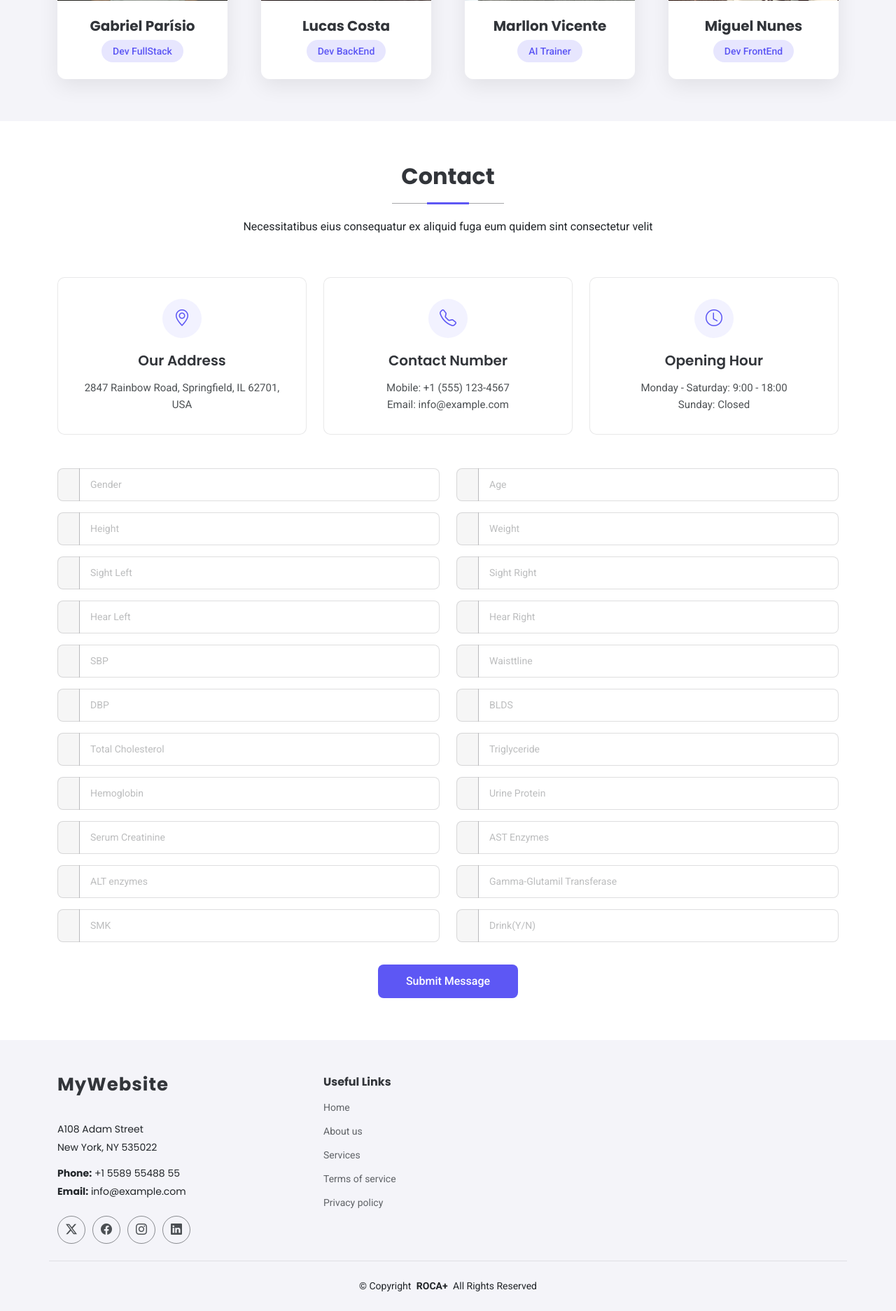
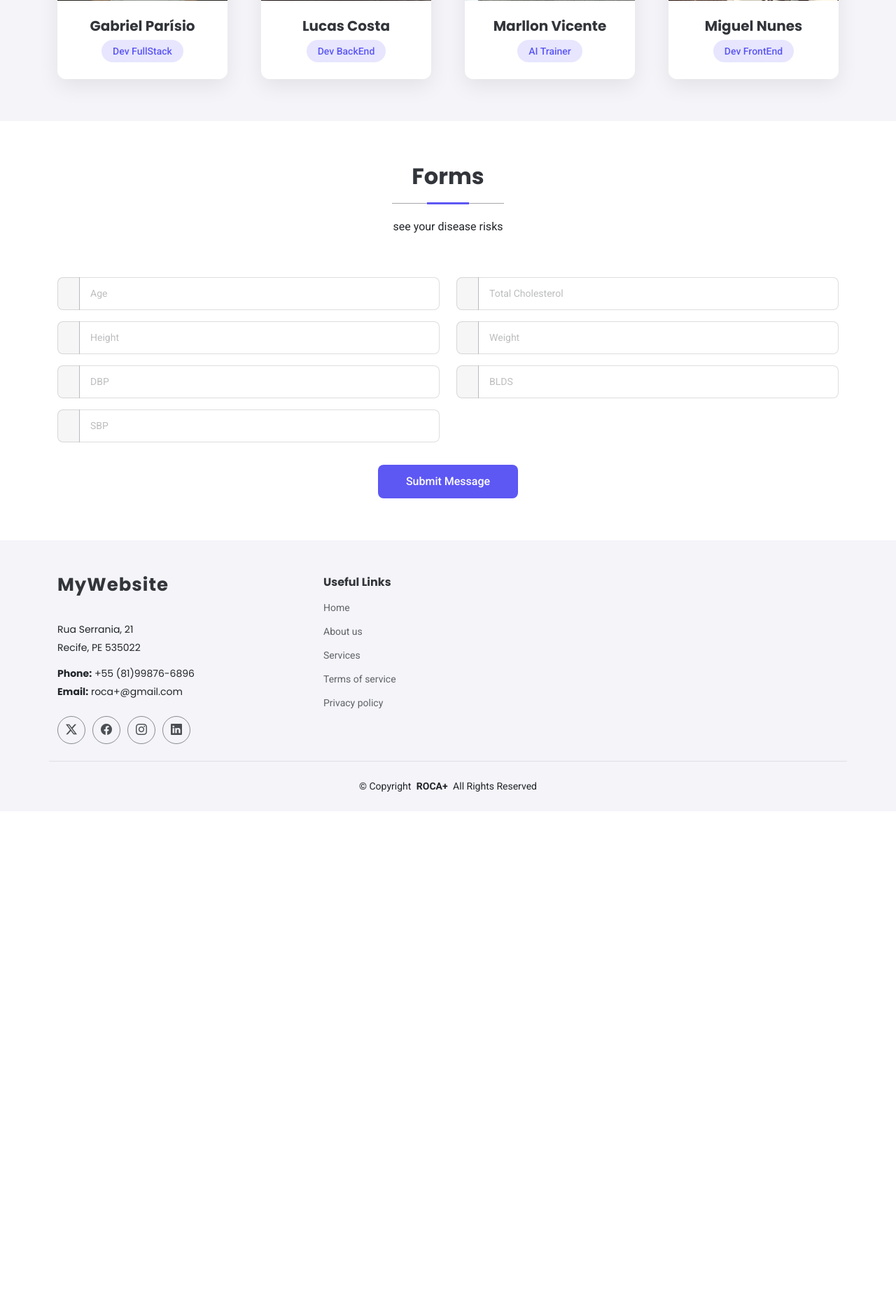
Before and after one commit to Marllonv/AIapp, a Flask app: page / in a window 1280 px wide. Shown: the part 3694-5567 px from the top of the page at 70% size. After the commit the page ends 4825 px from the top, so only its background shows below. Run offline with Flask 3, Linux system fonts and the light colour scheme; some libraries are stand-ins or nearby versions.

Commit message:
update forms

```diff
--- a/templates/index.html
+++ b/templates/index.html
@@ -25,7 +25,15 @@
   <link href="../static/assets/vendor/swiper/swiper-bundle.min.css" rel="stylesheet">
 
   <!-- Main CSS File -->
-  <link href="../static/../static/assets/css/main.css" rel="stylesheet">
+  <link href="../static/assets/css/main.css" rel="stylesheet">
+
+  <!-- =======================================================
+  * Template Name: Invent
+  * Template URL: https://bootstrapmade.com/invent-bootstrap-business-template/
+  * Updated: May 12 2025 with Bootstrap v5.3.6
+  * Author: BootstrapMade.com
+  * License: https://bootstrapmade.com/license/
+  ======================================================== -->
 </head>
 
 <body class="index-page">
@@ -363,204 +371,90 @@
 
       <!-- Section Title -->
       <div class="container section-title" data-aos="fade-up">
-        <h2>Contact</h2>
-        <p>Necessitatibus eius consequatur ex aliquid fuga eum quidem sint consectetur velit</p>
+        <h2>Forms</h2>
+        <p>see your disease risks</p>
       </div><!-- End Section Title -->
 
       <div class="container" data-aos="fade-up" data-aos-delay="100">
-
-        <div class="row gy-4 mb-5">
-          <div class="col-lg-4" data-aos="fade-up" data-aos-delay="100">
-            <div class="info-card">
-              <div class="icon-box">
-                <i class="bi bi-geo-alt"></i>
-              </div>
-              <h3>Our Address</h3>
-              <p>2847 Rainbow Road, Springfield, IL 62701, USA</p>
-            </div>
-          </div>
-
-          <div class="col-lg-4" data-aos="fade-up" data-aos-delay="200">
-            <div class="info-card">
-              <div class="icon-box">
-                <i class="bi bi-telephone"></i>
-              </div>
-              <h3>Contact Number</h3>
-              <p>Mobile: +1 (555) 123-4567<br>
-                Email: info@example.com</p>
-            </div>
-          </div>
-
-          <div class="col-lg-4" data-aos="fade-up" data-aos-delay="300">
-            <div class="info-card">
-              <div class="icon-box">
-                <i class="bi bi-clock"></i>
-              </div>
-              <h3>Opening Hour</h3>
-              <p>Monday - Saturday: 9:00 - 18:00<br>
-                Sunday: Closed</p>
-            </div>
-          </div>
-        </div>
-
         <div class="row">
           <div class="col-lg-12">
             <div class="form-wrapper" data-aos="fade-up" data-aos-delay="400">
               <form action="forms/contact.php" method="post" role="form" class="php-email-form">
                 <div class="row">
+
                   <div class="col-md-6 mb-3 form-group">
                     <div class="input-group">
                       <span class="input-group-text"></span>
-                      <input type="text" name="gender" class="form-control" placeholder="Gender" required="">
+                      <input type="number" class="form-control" name="number" id="age" placeholder="Age" required="" data-bs-toggle="tooltip"
+                      data-bs-placement="right"
+                      title="Age: put the number of your age, example: 24">
+                    </div>
+
+                  </div>
+                  <div class="col-md-6 mb-3 form-group">
+                    <div class="input-group">
+                      <span class="input-group-text"></span>
+                      <input type="number" name="totchole" id="tot_chole" class="form-control" placeholder="Total Cholesterol" required="" data-bs-toggle="tooltip"
+                      data-bs-placement="right"
+                      title="Total Cholesterol[mg/dL], example 193.0 ">
+                    </div>
+                  </div>
+                </div>
+
+                <div class="row">
+                  <div class="col-md-6 mb-3 form-group">
+                    <div class="input-group">
+                      <span class="input-group-text"></span>
+                      <input type="number" name="height" id="height" class="form-control" placeholder="Height" required="" data-bs-toggle="tooltip"
+                      data-bs-placement="right"
+                      title="Height: put in meters (m), your height, example: 170">
                     </div>
                   </div>
                   <div class="col-md-6 mb-3 form-group">
                     <div class="input-group">
                       <span class="input-group-text"></span>
-                      <input type="number" class="form-control" name="number" placeholder="Age" required="">
+                      <input type="number" class="form-control" name="Weight" id="weight" placeholder="Weight" required="" data-bs-toggle="tooltip"
+                      data-bs-placement="right"
+                      title="Weight: put in kilogram (kg), your weight, example 65">
                     </div>
+
                   </div>
                 </div>
+
+
+
+
                 <div class="row">
                   <div class="col-md-6 mb-3 form-group">
                     <div class="input-group">
                       <span class="input-group-text"></span>
-                      <input type="number" name="height" class="form-control" placeholder="Height" required="">
+                      <input type="number" name="dbp" id="DBP" class="form-control" placeholder="DBP" required="" data-bs-toggle="tooltip"
+                      data-bs-placement="right"
+                      title="Diastolic blood pressure[mmHg]: the lower number in a blood pressure reading, example 80.0" >
                     </div>
                   </div>
                   <div class="col-md-6 mb-3 form-group">
                     <div class="input-group">
                       <span class="input-group-text"></span>
-                      <input type="number" class="form-control" name="Weight" placeholder="Weight" required="">
+                      <input type="number" class="form-control" name="blds" id="BLDS" placeholder="BLDS" required=""  data-bs-toggle="tooltip"
+                      data-bs-placement="right"
+                      title="BLDS or FSG(fasting blood glucose)[mg/dL], example 101.0">
                     </div>
-                  </div>
-                </div>
-                <div class="row">
+                      </div>
+                    </div>
+                    <div class="row">
                   <div class="col-md-6 mb-3 form-group">
                     <div class="input-group">
                       <span class="input-group-text"></span>
-                      <input type="number" name="sightleft" class="form-control" placeholder="Sight Left" required="">
+                      <input type="number" name="sbp"  id="SBP" class="form-control" placeholder="SBP" required="" data-bs-toggle="tooltip"
+                      data-bs-placement="right"
+                      title="Systolic blood pressure[mmHg]: is the highest value that appears during blood pressure measurement, for example 142.0">
                     </div>
+
                   </div>
-                  <div class="col-md-6 mb-3 form-group">
-                    <div class="input-group">
-                      <span class="input-group-text"></span>
-                      <input type="number" class="form-control" name="sighright" placeholder="Sight Right" required="">
-                    </div>
-                  </div>
+
                 </div>
-                <div class="row">
-                  <div class="col-md-6 mb-3 form-group">
-                    <div class="input-group">
-                      <span class="input-group-text"></span>
-                      <input type="number" name="hearleft" class="form-control" placeholder="Hear Left" required="">
-                    </div>
-                  </div>
-                  <div class="col-md-6 mb-3 form-group">
-                    <div class="input-group">
-                      <span class="input-group-text"></span>
-                      <input type="number" class="form-control" name="hearright" placeholder="Hear Right" required="">
-                    </div>
-                  </div>
-                </div>
-                <div class="row">
-                  <div class="col-md-6 mb-3 form-group">
-                    <div class="input-group">
-                      <span class="input-group-text"></span>
-                      <input type="number" name="sbp" class="form-control" placeholder="SBP" required="">
-                    </div>
-                  </div>
-                  <div class="col-md-6 mb-3 form-group">
-                    <div class="input-group">
-                      <span class="input-group-text"></span>
-                      <input type="number" class="form-control" name="waistline" placeholder="Waisttline" required="">
-                    </div>
-                  </div>
-                </div>
-                <div class="row">
-                  <div class="col-md-6 mb-3 form-group">
-                    <div class="input-group">
-                      <span class="input-group-text"></span>
-                      <input type="number" name="dbp" class="form-control" placeholder="DBP" required="">
-                    </div>
-                  </div>
-                  <div class="col-md-6 mb-3 form-group">
-                    <div class="input-group">
-                      <span class="input-group-text"></span>
-                      <input type="number" class="form-control" name="blds" placeholder="BLDS" required="">
-                    </div>
-                  </div>
-                </div>
-                <div class="row">
-                  <div class="col-md-6 mb-3 form-group">
-                    <div class="input-group">
-                      <span class="input-group-text"></span>
-                      <input type="number" name="totchole" class="form-control" placeholder="Total Cholesterol" required="">
-                    </div>
-                  </div>
-                  <div class="col-md-6 mb-3 form-group">
-                    <div class="input-group">
-                      <span class="input-group-text"></span>
-                      <input type="number" class="form-control" name="triglyceride" placeholder="Triglyceride" required="">
-                    </div>
-                  </div>
-                </div>
-                <div class="row">
-                  <div class="col-md-6 mb-3 form-group">
-                    <div class="input-group">
-                      <span class="input-group-text"></span>
-                      <input type="number" name="hemoglobin" class="form-control" placeholder="Hemoglobin" required="">
-                    </div>
-                  </div>
-                  <div class="col-md-6 mb-3 form-group">
-                    <div class="input-group">
-                      <span class="input-group-text"></span>
-                      <input type="number" class="form-control" name="urine_protein" placeholder="Urine Protein" required="">
-                    </div>
-                  </div>
-                </div>
-                <div class="row">
-                  <div class="col-md-6 mb-3 form-group">
-                    <div class="input-group">
-                      <span class="input-group-text"></span>
-                      <input type="number" name="serumcreatinine" class="form-control" placeholder="Serum Creatinine" required="">
-                    </div>
-                  </div>
-                  <div class="col-md-6 mb-3 form-group">
-                    <div class="input-group">
-                      <span class="input-group-text"></span>
-                      <input type="number" class="form-control" name="sgot_ast" placeholder="AST Enzymes" required="">
-                    </div>
-                  </div>
-                </div>
-                <div class="row">
-                  <div class="col-md-6 mb-3 form-group">
-                    <div class="input-group">
-                      <span class="input-group-text"></span>
-                      <input type="number" name="sgot-alt" class="form-control" placeholder="ALT enzymes" required="">
-                    </div>
-                  </div>
-                  <div class="col-md-6 mb-3 form-group">
-                    <div class="input-group">
-                      <span class="input-group-text"></span>
-                      <input type="number" class="form-control" name="gammaGTP" placeholder="Gamma-Glutamil Transferase" required="">
-                    </div>
-                  </div>
-                </div>
-                <div class="row">
-                  <div class="col-md-6 mb-3 form-group">
-                    <div class="input-group">
-                      <span class="input-group-text"></span>
-                      <input type="number" name="smk_stt" class="form-control" placeholder="SMK" required="">
-                    </div>
-                  </div>
-                  <div class="col-md-6 mb-3 form-group">
-                    <div class="input-group">
-                      <span class="input-group-text"></span>
-                      <input type="text" class="form-control" name="drkYn" placeholder="Drink(Y/N)" required="">
-                    </div>
-                  </div>
-                </div>
+
 
                 <div class="row mt-3">
                   <div class="text-center">
@@ -574,6 +468,13 @@
         </div>
 
       </div>
+      <script>
+                      // Inicializa todos os tooltips na página
+                      var tooltipTriggerList = [].slice.call(document.querySelectorAll('[data-bs-toggle="tooltip"]'))
+                      var tooltipList = tooltipTriggerList.map(function (tooltipTriggerEl) {
+                        return new bootstrap.Tooltip(tooltipTriggerEl)
+                      })
+                    </script>
     </section><!-- /Contact Section -->
 
   </main>
@@ -587,10 +488,10 @@
             <span class="sitename">MyWebsite</span>
           </a>
           <div class="footer-contact pt-3">
-            <p>A108 Adam Street</p>
-            <p>New York, NY 535022</p>
-            <p class="mt-3"><strong>Phone:</strong> <span>+1 5589 55488 55</span></p>
-            <p><strong>Email:</strong> <span>info@example.com</span></p>
+            <p>Rua Serrania, 21</p>
+            <p>Recife, PE 535022</p>
+            <p class="mt-3"><strong>Phone:</strong> <span>+55 (81)99876-6896</span></p>
+            <p><strong>Email:</strong> <span>roca+@gmail.com</span></p>
           </div>
           <div class="social-links d-flex mt-4">
             <a href=""><i class="bi bi-twitter-x"></i></a>
```
